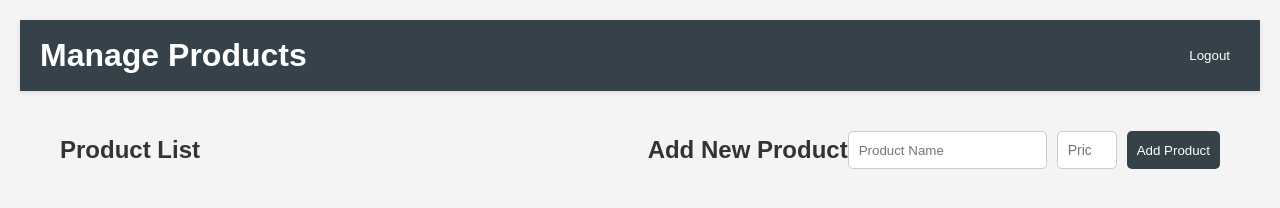
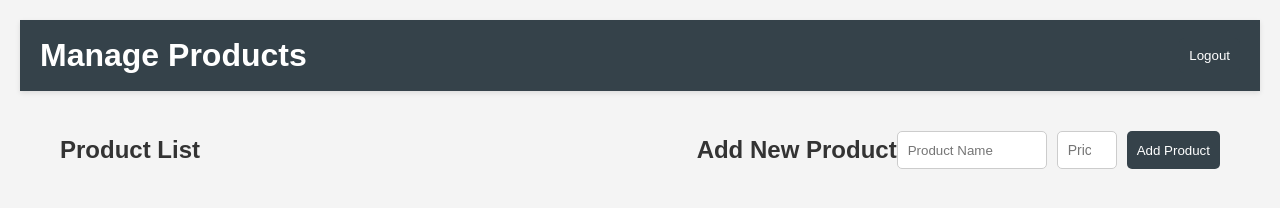
Before and after one commit to hexagon66613/Warung-Agen, a website: page manage-products.html in a window 1280 px wide. Drawn offline with Linux system fonts and the light colour scheme; no server answers.

Commit message:
Update manage-products.html

```diff
--- a/manage-products.html
+++ b/manage-products.html
@@ -49,6 +49,7 @@
             border: 1px solid #ccc;
             border-radius: 5px;
             flex: 1;
+            max-width: 150px; /* Limit width */
         }
         button {
             padding: 10px;
```
